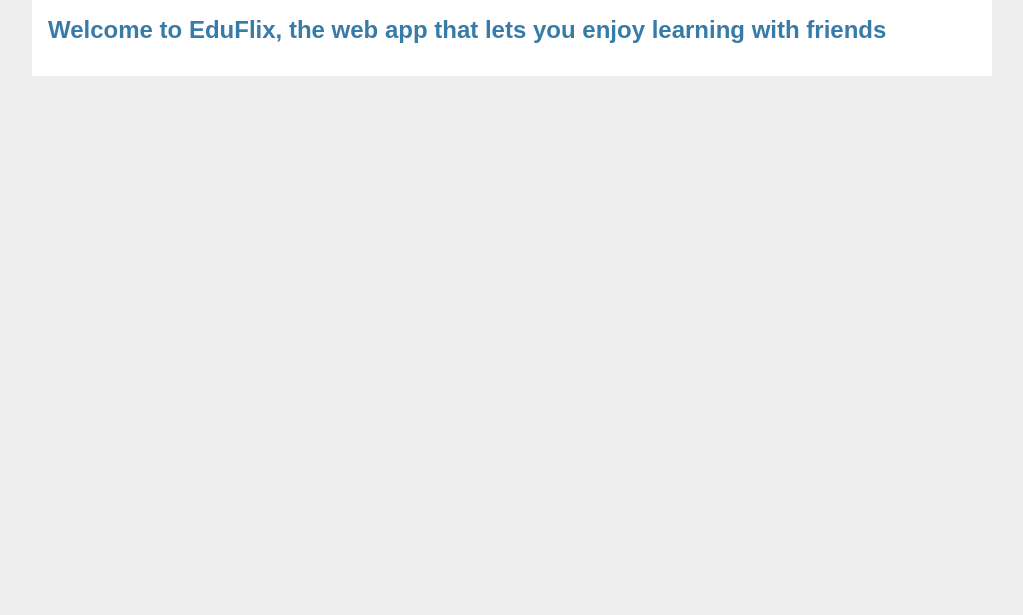
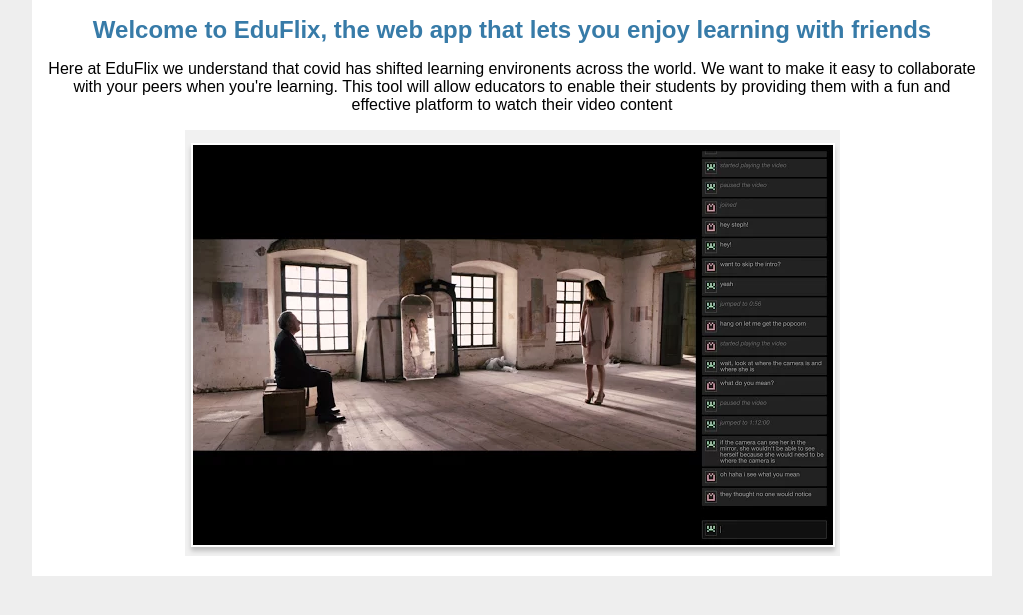
Before and after one commit to jwpetley/EduFlix, a Flask app: page / in a window 1280 px wide. Shown: the part 67-682 px from the top of the page, without its empty margins (128-1151 px from the left). Run offline with Flask 2, Linux system fonts and the light colour scheme; some libraries are stand-ins or nearby versions.

Commit message:
New homepage with text aligned content

```diff
--- a/EduFlixApp/static/style.css
+++ b/EduFlixApp/static/style.css
@@ -56,6 +56,7 @@ nav ul li a, nav ul li span, header .action {
 
 .content {
   padding: 0 1rem 1rem;
+  text-align: center;
 }
 
 .content > header {
--- a/EduFlixApp/templates/index.html
+++ b/EduFlixApp/templates/index.html
@@ -1,12 +1,20 @@
 {% extends "base.html" %}
-{% block title %}This is an example page{% endblock %}
+{% block title %}Welcome Home!{% endblock %}
 
-{% block navbar %}
-<div class="navbar navbar-fixed-top">
-  <!-- ... -->
-</div>
-{% endblock %}
 
 {% block content %}
-  <h1>Welcome to EduFlix, the web app that lets you enjoy learning with friends</h1>
+
+<h1>Welcome to EduFlix, the web app that lets you enjoy learning with friends</h1>
+
+
+
+
+<p> Here at EduFlix we understand that covid has shifted
+  learning environents across the world. We want to make it easy to collaborate
+with your peers when you're learning. This tool will allow
+educators to enable their students by providing them with a fun and
+effective platform to watch their video content</p>
+
+
+<img src="static/netflix_party.png" alt="Netflix Party!">
 {% endblock %}
```
Also changed, not shown: EduFlixApp/static/netflix_party.png (added).
